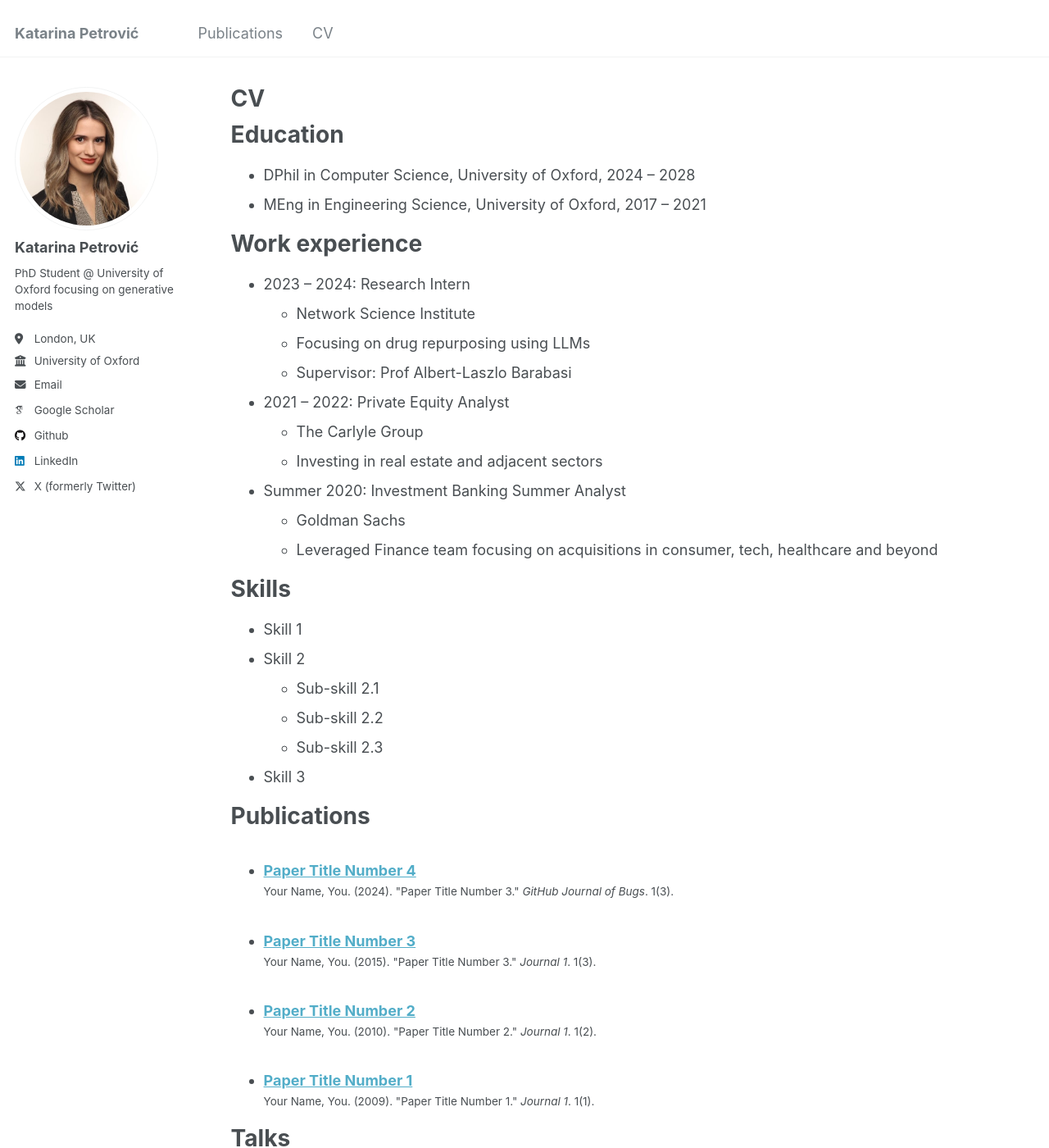
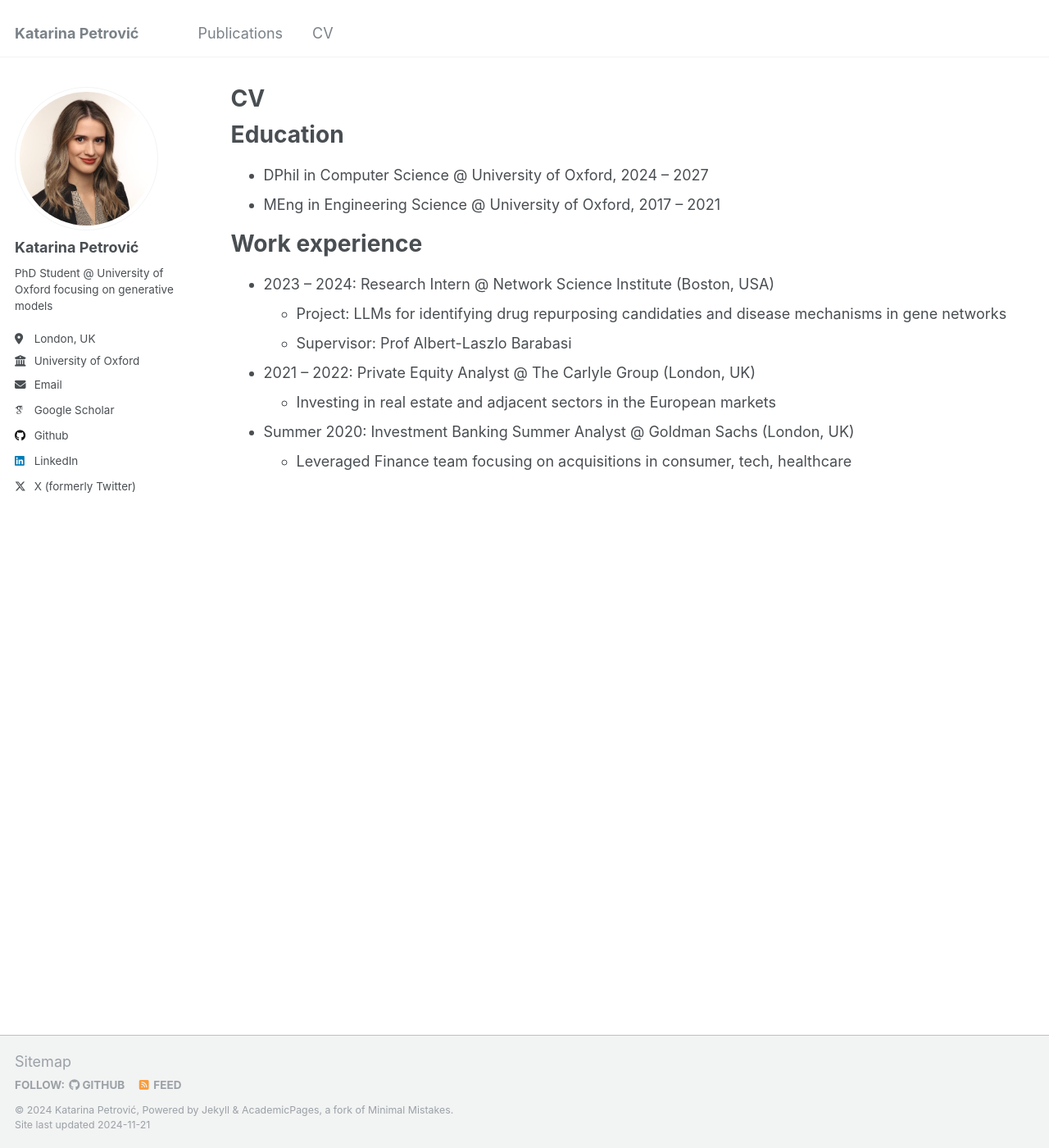
Before and after one commit to kpetrovicc/kpetrovicc.github.io, a Jekyll site: the page built from _pages/cv.md, in a window 1280 px wide and 1400 px high. Shown: the whole window at 82% size. Built offline with Jekyll 4.4.1, drawn with Linux system fonts in a browser that asks for light colours; some web fonts are replaced; some of the changed text lies outside the part shown.

Commit message:
Update cv.md

```diff
--- a/_pages/cv.md
+++ b/_pages/cv.md
@@ -11,51 +11,17 @@ redirect_from:
 
 Education
 ======
-* DPhil in Computer Science, University of Oxford, 2024 -- 2028
-* MEng in Engineering Science, University of Oxford, 2017 -- 2021
+* DPhil in Computer Science @ University of Oxford, 2024 -- 2027
+* MEng in Engineering Science @ University of Oxford, 2017 -- 2021
 
 Work experience
 ======
-* 2023 -- 2024: Research Intern
-  * Network Science Institute
-  * Focusing on drug repurposing using LLMs
+* 2023 -- 2024: Research Intern @ Network Science Institute (Boston, USA)
+  * Project: LLMs for identifying drug repurposing candidaties and disease mechanisms in gene networks
   * Supervisor: Prof Albert-Laszlo Barabasi
 
-* 2021 -- 2022: Private Equity Analyst
-  * The Carlyle Group
-  * Investing in real estate and adjacent sectors
+* 2021 -- 2022: Private Equity Analyst @ The Carlyle Group (London, UK)
+  * Investing in real estate and adjacent sectors in the European markets
 
-* Summer 2020: Investment Banking Summer Analyst
-  * Goldman Sachs
-  * Leveraged Finance team focusing on acquisitions in consumer, tech, healthcare and beyond
-
-Skills
-======
-* Skill 1
-* Skill 2
-  * Sub-skill 2.1
-  * Sub-skill 2.2
-  * Sub-skill 2.3
-* Skill 3
-
-Publications
-======
-  <ul>{% for post in site.publications reversed %}
-    {% include archive-single-cv.html %}
-  {% endfor %}</ul>
-
-Talks
-======
-  <ul>{% for post in site.talks reversed %}
-    {% include archive-single-talk-cv.html  %}
-  {% endfor %}</ul>
-
-Teaching
-======
-  <ul>{% for post in site.teaching reversed %}
-    {% include archive-single-cv.html %}
-  {% endfor %}</ul>
-
-Service and leadership
-======
-* Currently signed in to 43 different slack teams
+* Summer 2020: Investment Banking Summer Analyst @ Goldman Sachs (London, UK)
+  * Leveraged Finance team focusing on acquisitions in consumer, tech, healthcare
```
